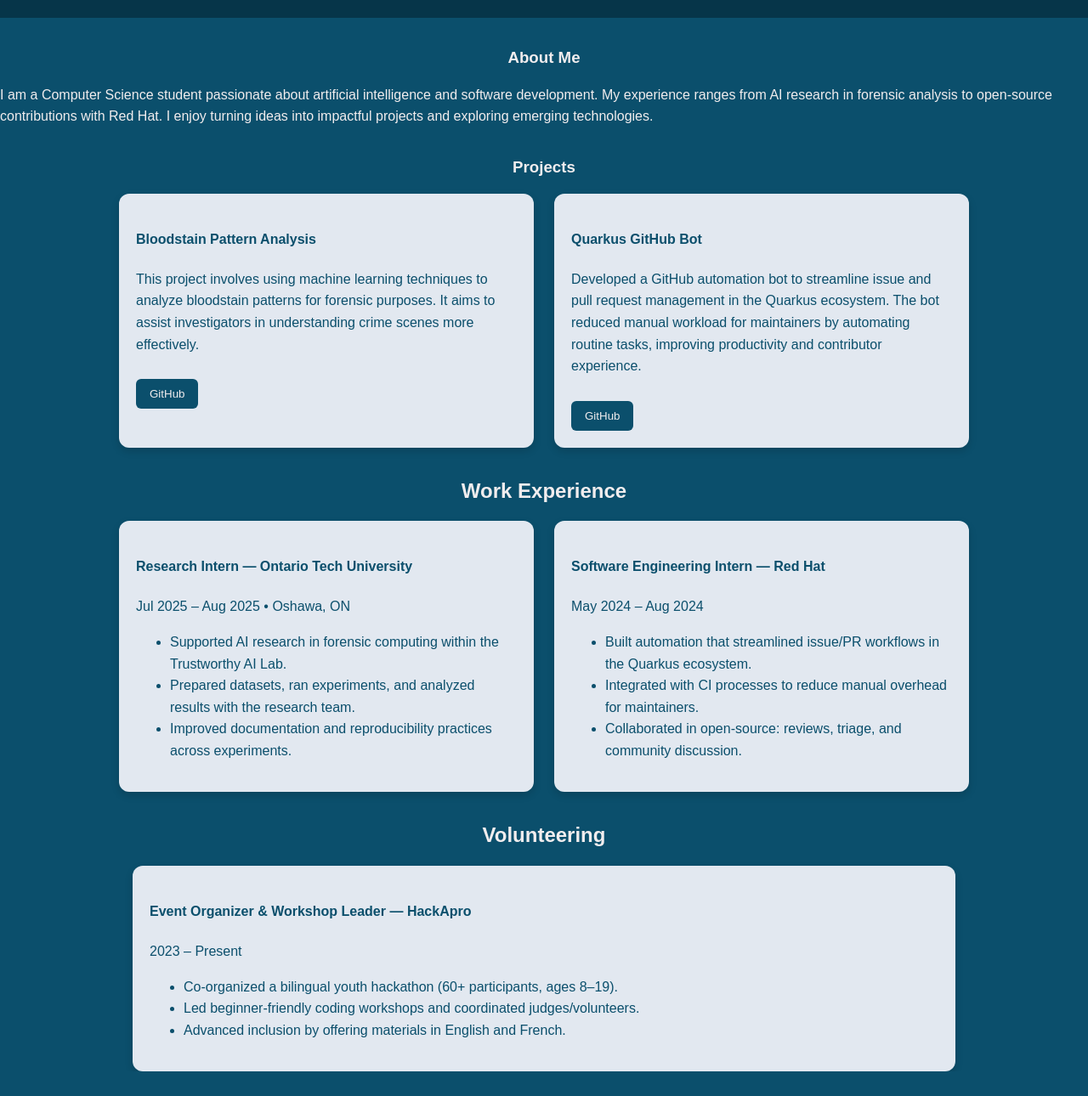
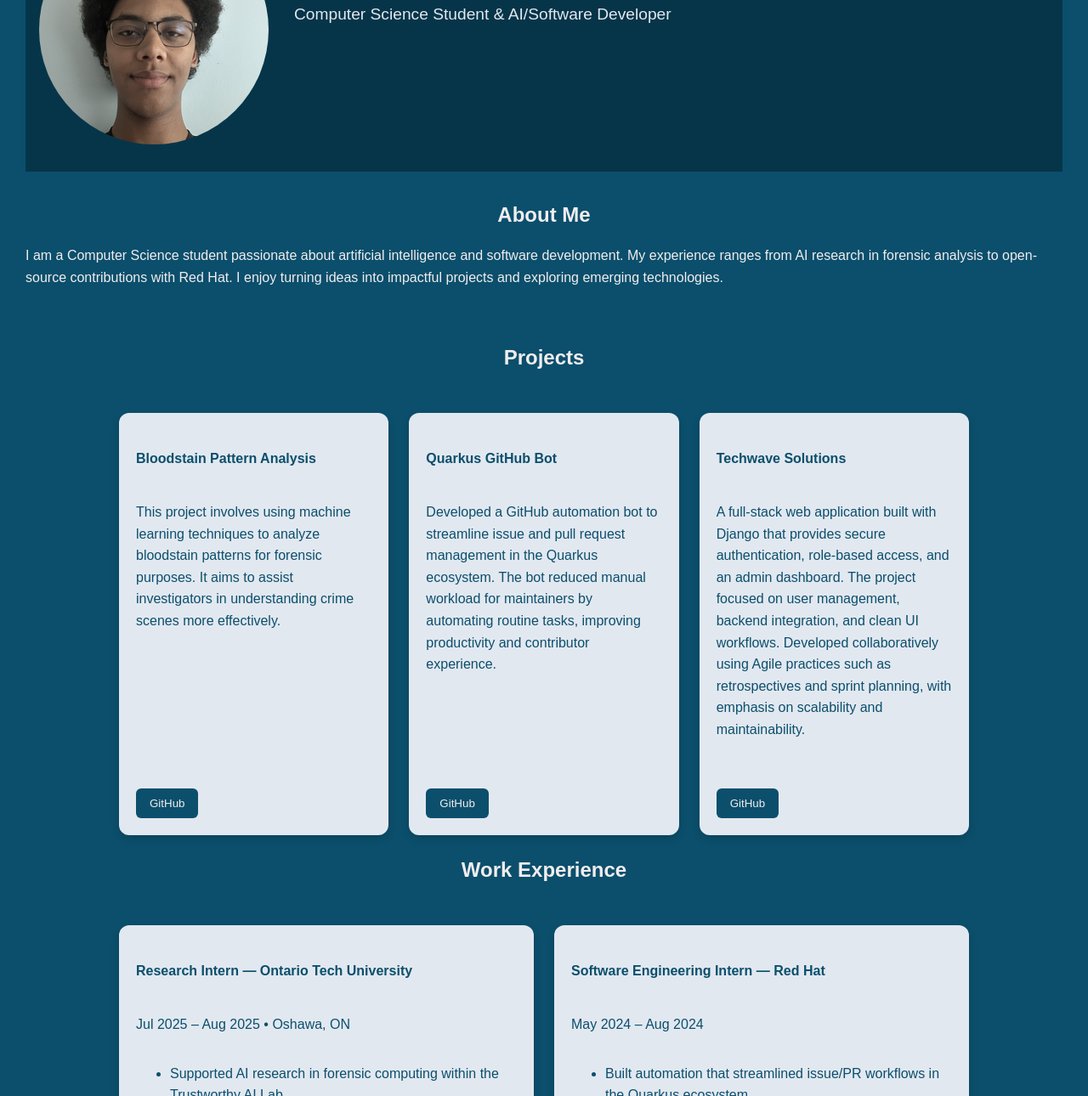
Before and after one commit to Luke1432/luke1432.github.io, a plain HTML site: page index.html in a window 1280 px wide. Shown: the part 162-1452 px from the top of the page at 85% size. Before the commit the page ends 1423 px from the top, so only its background shows below. Drawn offline with Linux system fonts and the light colour scheme.

Commit message:
Updated website style

```diff
--- a/index.html
+++ b/index.html
@@ -5,22 +5,26 @@
     <meta charset="UTF-8">
     <meta name="viewport" content="width=device-width, initial-scale=1.0">
     <link rel="stylesheet" href="style.css">
+    <link rel="stylesheet" href="https://cdnjs.cloudflare.com/ajax/libs/font-awesome/6.5.2/css/all.min.css">
     <title>Lukas Fenkam</title>
 </head>
 
 <body>
     <header>
-        <h1>Lukas Fenkam</h1>
-        <h2>Computer Science Student & AI/Software Developer</h2>
+        <img src="image.png" alt="Lukas Fenkam" class="profile-pic">
+        <div class="header-text">
+            <h1>Lukas Fenkam</h1>
+            <h2>Computer Science Student & AI/Software Developer</h2>
+        </div>
     </header>
     <section class="about">
-        <h3>About Me</h3>
+        <h2>About Me</h2>
         <p>I am a Computer Science student passionate about artificial intelligence and software development. My
             experience ranges from AI research in forensic analysis to open-source contributions with Red Hat. I enjoy
             turning ideas into impactful projects and exploring emerging technologies.</p>
     </section>
     <section class="project-section">
-        <h3 class="subtitle">Projects</h3>
+        <h2 class="subtitle">Projects</h2>
         <div class="projects">
             <div class="card">
                 <div class="container">
@@ -42,10 +46,17 @@
                             href="https://github.com/Luke1432/https://github.com/Luke1432/quarkus-github-bot">GitHub</a></button>
                 </div>
             </div>
+            <div class="card">
+                <div class="container">
+                    <h4>Techwave Solutions</h4>
+                    <p>A full-stack web application built with Django that provides secure authentication, role-based access, and an admin dashboard. The project focused on user management, backend integration, and clean UI workflows. Developed collaboratively using Agile practices such as retrospectives and sprint planning, with emphasis on scalability and maintainability.</p>
+                    <button class="project-button"><a href="https://github.com/kz4killua/techwave/">GitHub</a></button>
+                </div>
+            </div>
         </div>
     </section>
     <section id="experience" class="experience">
-        <h2>Work Experience</h2>
+        <h2 class="subtitle">Work Experience</h2>
         <div class="work-experience">
                 <!-- Research Intern -->
                 <div class="card">
@@ -73,12 +84,12 @@
 
     <!-- ===== Volunteering ===== -->
     <section id="volunteering" class="volunteering">
-        <h2>Volunteering</h2>
+        <h2 class="subtitle">Volunteering</h2>
         <div class="volunteering-cards">
             <!-- Event Organizer -->
             <div class="card">
                 <h4>Event Organizer & Workshop Leader — HackApro</h4>
-                <p>2023 – Present</p>
+                <p>2024 – Present</p>
                 <ul>
                     <li>Co-organized a bilingual youth hackathon (60+ participants, ages 8–19).</li>
                     <li>Led beginner-friendly coding workshops and coordinated judges/volunteers.</li>
@@ -87,7 +98,13 @@
             </div>
         </div>
     </section>
-
+    <section id="contact">
+        <div class="contact-info">
+            <h2 class="subtitle">Contact Me</h2>
+            <i class="fa fa-envelope"></i><a href="mailto:lukas@fenkam.name?subject=Portfolio Inquiry&body=Hi Lukas, I found your portfolio and...">   lukas@fenkam.name</a>
+            <p></p>
+            <i class="fab fa-linkedin"></i><a href="https://www.linkedin.com/in/lukas-fenkam-242a97266/">  https://www.linkedin.com/in/lukas-fenkam-242a97266/</a>
+        </div>
     </section>
 
 </body>
--- a/style.css
+++ b/style.css
@@ -2,16 +2,17 @@
 body {
     font-family: Arial, sans-serif;
     margin: 0;
-    padding: 0;
+    padding: 30px;
     background: #0B4F6C; /* deep blue background */
     color: #F1EDEE;      /* off-white text */
     line-height: 1.6;
 }
 
 header {
-    text-align: center;
+    text-align: left;
     padding: 2rem 1rem;
     background: #063549;
+    display: flex;
 }
 
 header h1 {
@@ -24,6 +25,10 @@ header h2 {
     font-weight: normal;
     font-size: 1.2rem;
     color: #E2E8F0;
+}
+
+.header-text{
+    padding: 30px;
 }
 
 /* Section headings */
@@ -51,6 +56,11 @@ section h2, section h3 {
     padding: 20px;
     box-shadow: 0 4px 10px rgba(0,0,0,0.15);
     transition: transform 0.2s ease;
+
+    /* added: make inner layout a column so the button can sit at the bottom */
+    display: flex;
+    flex-direction: column;
+    height: 100%;
 }
 
 .card:hover {
@@ -66,6 +76,9 @@ section h2, section h3 {
     padding: 10px 16px;
     cursor: pointer;
     transition: background 0.3s ease;
+
+    /* added: push the button to the bottom of the card */
+    margin-top: auto;
 }
 
 .project-button a {
@@ -80,7 +93,7 @@ section h2, section h3 {
     display: grid;
     grid-template-columns: repeat(auto-fit, minmax(300px, 1fr));
     gap: 24px;
-    max-width: 1000px;
+    max-width: 500px;
     margin: 0 auto;
     padding: 0 16px;
 }
@@ -93,6 +106,7 @@ section h2, section h3 {
     max-width: 1000px;
     margin: 0 auto;
     padding: 0 16px;
+    grid-auto-rows: 1fr; /* equal-height cards already in place */
 }
 
 /* Volunteering stays a normal block section;
@@ -108,3 +122,52 @@ section h2, section h3 {
     grid-template-columns: repeat(auto-fit, minmax(300px, 1fr));
     gap: 24px;
 }
+
+.volunteering-cards:hover{
+    transform: translateY(-4px);
+}
+
+.profile-pic {
+    border-radius: 50%;;
+    display: flex;
+}
+
+.contact-info a{
+    color: #F1EDEE;
+    text-decoration: none;
+}
+
+/* Keep equal heights for grid items (if not already set) */
+.projects,
+.work-experience,
+.volunteering-cards {
+  grid-auto-rows: 1fr;
+}
+
+/* Let each card fill its grid cell */
+.card {
+  height: 100%;
+}
+
+/* Stack the inner content and pin the button at the bottom */
+.card > .container {
+  display: flex;
+  flex-direction: column;
+  height: 100%;
+}
+
+.card > .container > .project-button {
+  margin-top: auto;       /* 👈 pins GitHub button to bottom of the card */
+  align-self: flex-start; /* keep your current button width */
+}
+
+/* If you ever wrap multiple buttons, e.g., <div class="actions">...</div> */
+.card > .container > .actions {
+  margin-top: auto;
+  display: flex;
+  gap: 10px;
+}
+
+.subtitle{
+    padding: 30px;
+}
```
Also changed, not shown: image.png (added).
